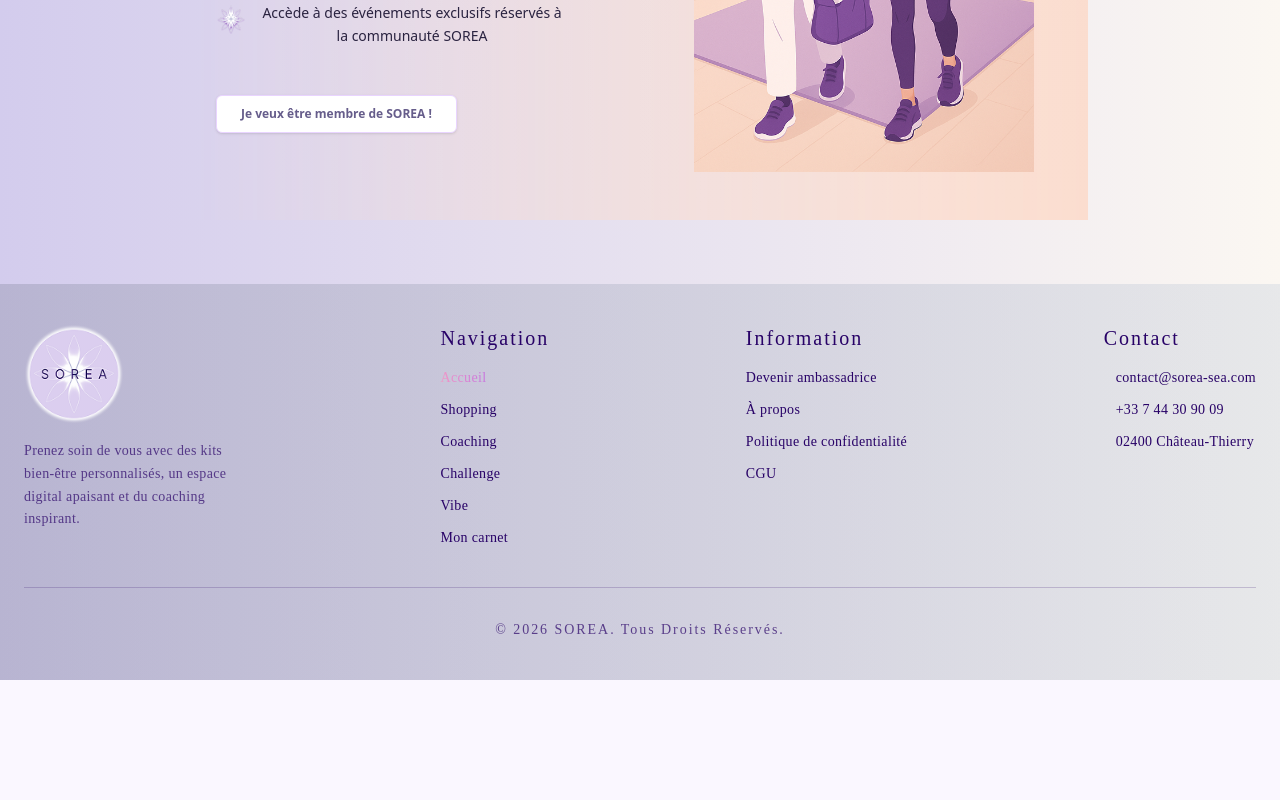
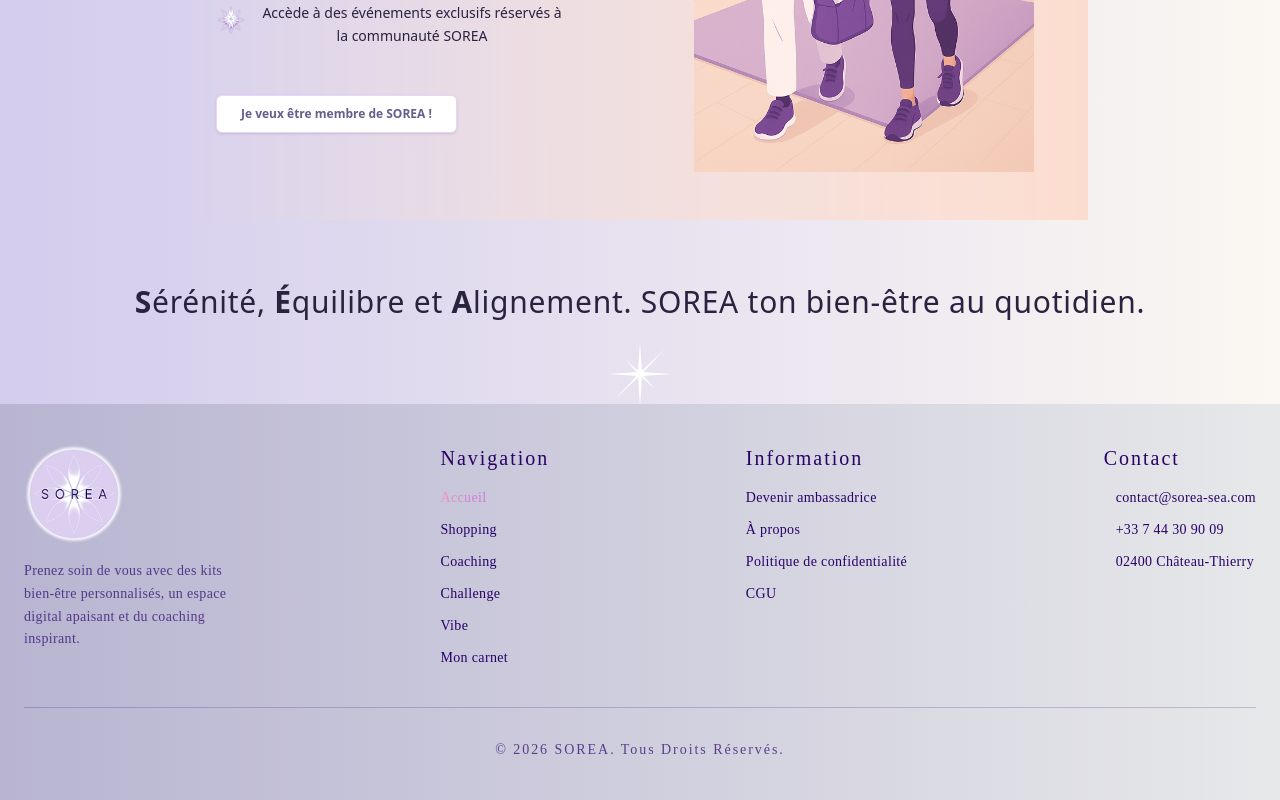
Before and after one commit to SOREA-sea/SOREA, a Next.js app: page / in a window 1280 px wide. Shown: the part 7269-8069 px from the top of the page. Before the commit the page ends 7949 px from the top, so only its background shows below. Built offline with nearby package versions, Linux system fonts and the light colour scheme; no server answers; some icons are missing.

Commit message:
Modif landing page rejoins l aventure sorea

```diff
--- a/src/app/page.tsx
+++ b/src/app/page.tsx
@@ -402,7 +402,12 @@ export default function Home() {
 </div>
         </div>
       </section>
-
+        <div>
+          <h2 className="text-2xl md:text-3xl font-medium tracking-wide text-center mb-6"><strong>S</strong>érénité, <strong>É</strong>quilibre et <strong>A</strong>lignement. SOREA ton bien-être au quotidien.</h2>
+        </div>
+        <div>
+          <Image src="/images/etoile1.png" alt="Etoile" width={60} height={60} className="mx-auto" />
+        </div>
       <Footer />
     </div>
   );
```
